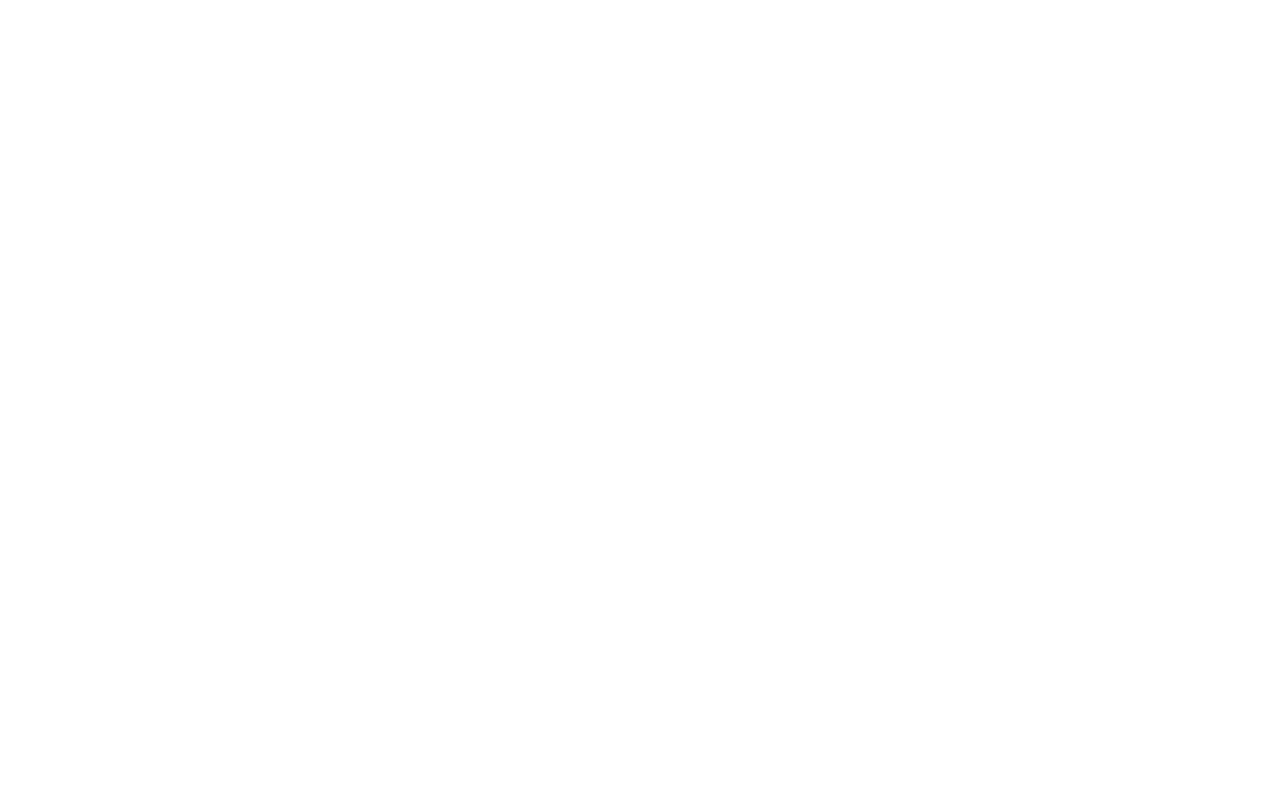
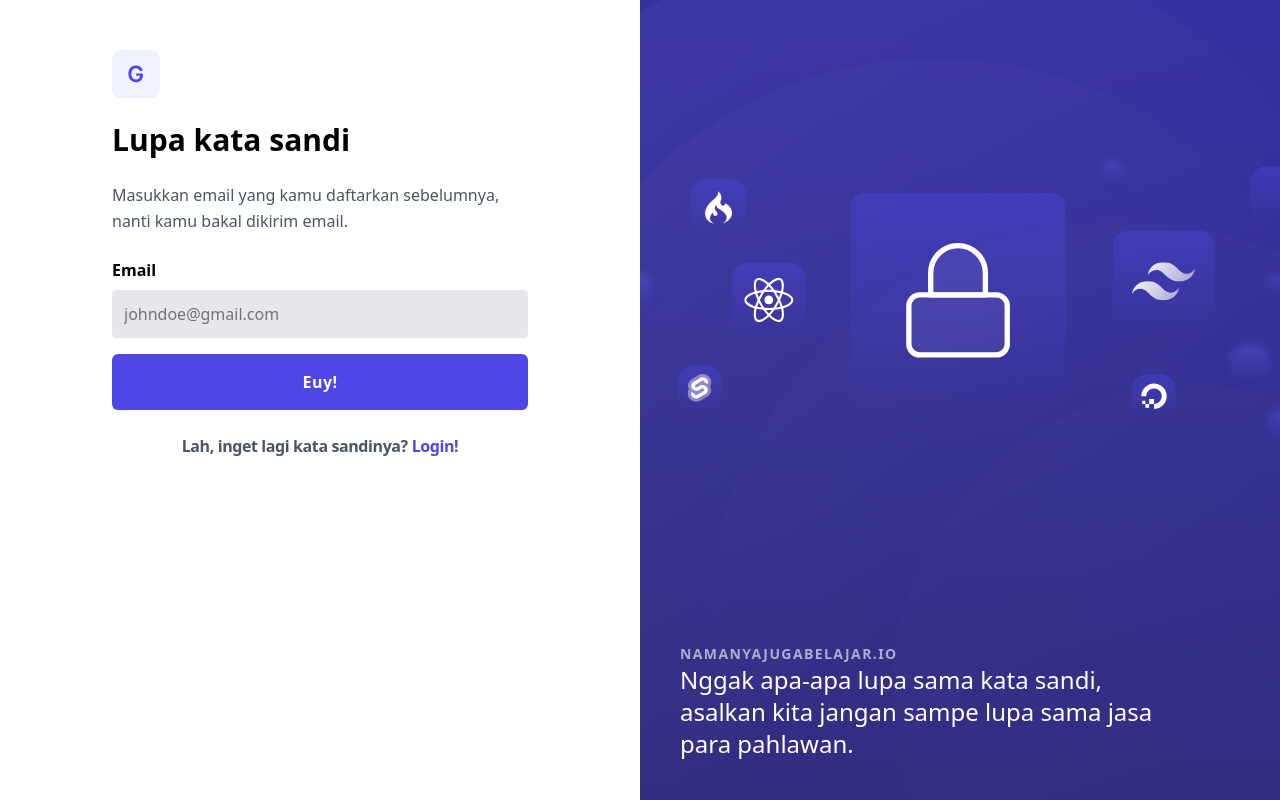
Before and after one commit to dimasrzkm/ui-authed, a React (Vite) app: page /forget-password in a window 1280 px wide. Before the commit this address had no page. Built offline with nearby package versions, Linux system fonts and the light colour scheme.

Commit message:
Create Page Forget Password

```diff
--- /dev/null
+++ b/src/components/Fragments/FormForgetPassword.jsx
@@ -0,0 +1,32 @@
+import { Fragment } from "react";
+import InputForm from "../Elements/InputForm";
+import { Link } from "react-router";
+
+const FormForgetPassword = () => {
+  return (
+    <Fragment>
+      <form method="POST" action="/" className="flex flex-col gap-y-4">
+        <InputForm
+          labelInput="Email"
+          name="email"
+          type="text"
+          placeholder="johndoe@gmail.com"
+        />
+        <button
+          type="submit"
+          className="bg-[#4F46E5] text-white tracking-wide p-4 rounded-md font-semibold border-none outline-0 hover:bg-indigo-600 hover:cursor-pointer transition"
+        >
+          Euy!
+        </button>
+      </form>
+      <p className="text-center font-semibold text-[#4B5563] tracking-tight">
+        Lah, inget lagi kata sandinya?{" "}
+        <Link to="/" className="text-[#4F46E5]">
+          Login!
+        </Link>{" "}
+      </p>
+    </Fragment>
+  );
+};
+
+export default FormForgetPassword;
--- a/src/components/Fragments/FormSignIn.jsx
+++ b/src/components/Fragments/FormSignIn.jsx
@@ -16,7 +16,7 @@
         />
         <div className="flex justify-between items-center -mb-3">
           <Label forWho="password">Kata Sandi</Label>
-          <Link to="/signup" className="text-[#4F46E5] font-semibold">
+          <Link to="/forget-password" className="text-[#4F46E5] font-semibold">
             Lupa Kata Sandi?
           </Link>
         </div>
--- a/src/main.jsx
+++ b/src/main.jsx
@@ -3,12 +3,14 @@
 import { BrowserRouter, Route, Routes } from "react-router";
 import SignInPage from "./pages/SignInPage.jsx";
 import SignUpPage from "./pages/SignUpPage.jsx";
+import ForgetPasswordPage from "./pages/ForgetPasswordPage.jsx";
 
 createRoot(document.getElementById("root")).render(
   <BrowserRouter>
     <Routes>
         <Route path="/" element={<SignInPage />} />
         <Route path="signup" element={<SignUpPage />} />
+        <Route path="forget-password" element={<ForgetPasswordPage />} />
     </Routes>
   </BrowserRouter>
 );
--- /dev/null
+++ b/src/pages/ForgetPasswordPage.jsx
@@ -0,0 +1,20 @@
+import FormForgetPassword from "../components/Fragments/FormForgetPassword";
+import AuthLayout from "../components/Layouts/AuthLayout";
+
+const ForgetPasswordPage = () => {
+  return (
+    <AuthLayout
+      srcHeroImage="./images/bg-forget-password.svg"
+      descHeroSection="Nggak apa-apa lupa sama kata sandi, asalkan kita jangan sampe lupa sama jasa para pahlawan."
+    >
+      <AuthLayout.Title>Lupa kata sandi</AuthLayout.Title>
+      <AuthLayout.Description>
+        Masukkan email yang kamu daftarkan sebelumnya, nanti kamu bakal dikirim
+        email.
+      </AuthLayout.Description>
+      <FormForgetPassword />
+    </AuthLayout>
+  );
+};
+
+export default ForgetPasswordPage;
```
Also changed, not shown: public/images/bg-forget-password.svg (renamed from public/images/bg-forget.password.svg).
